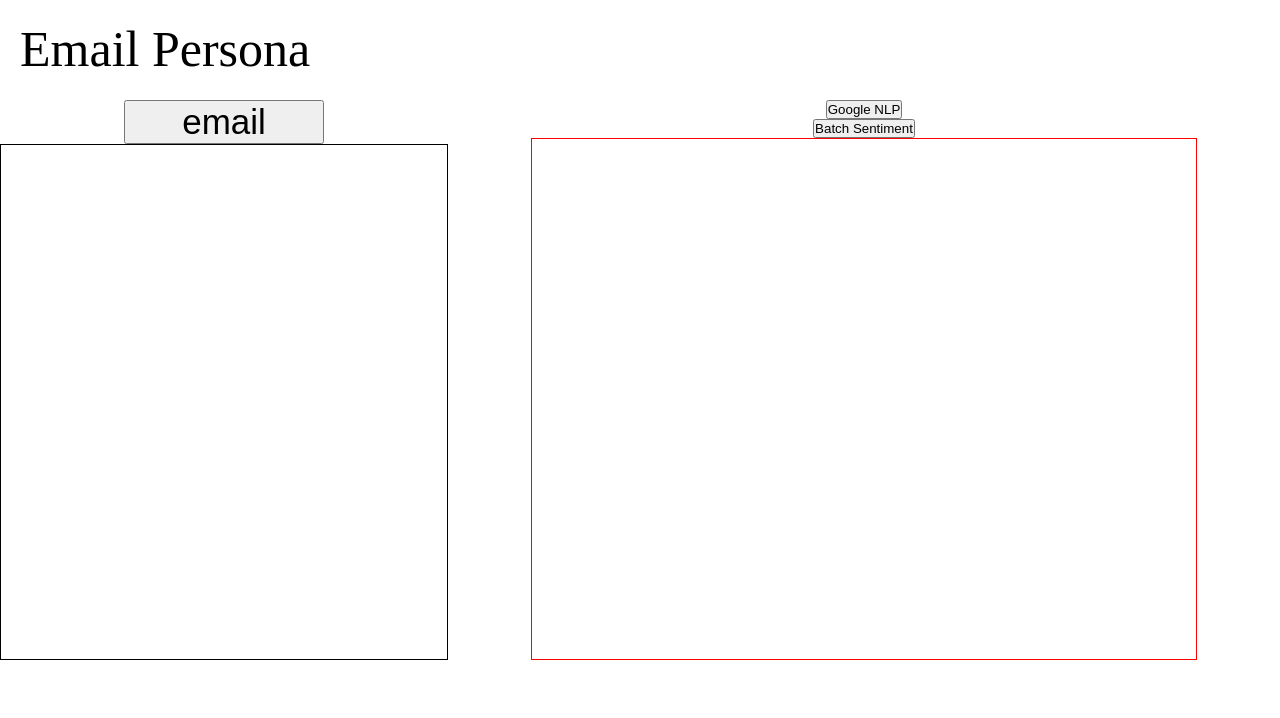
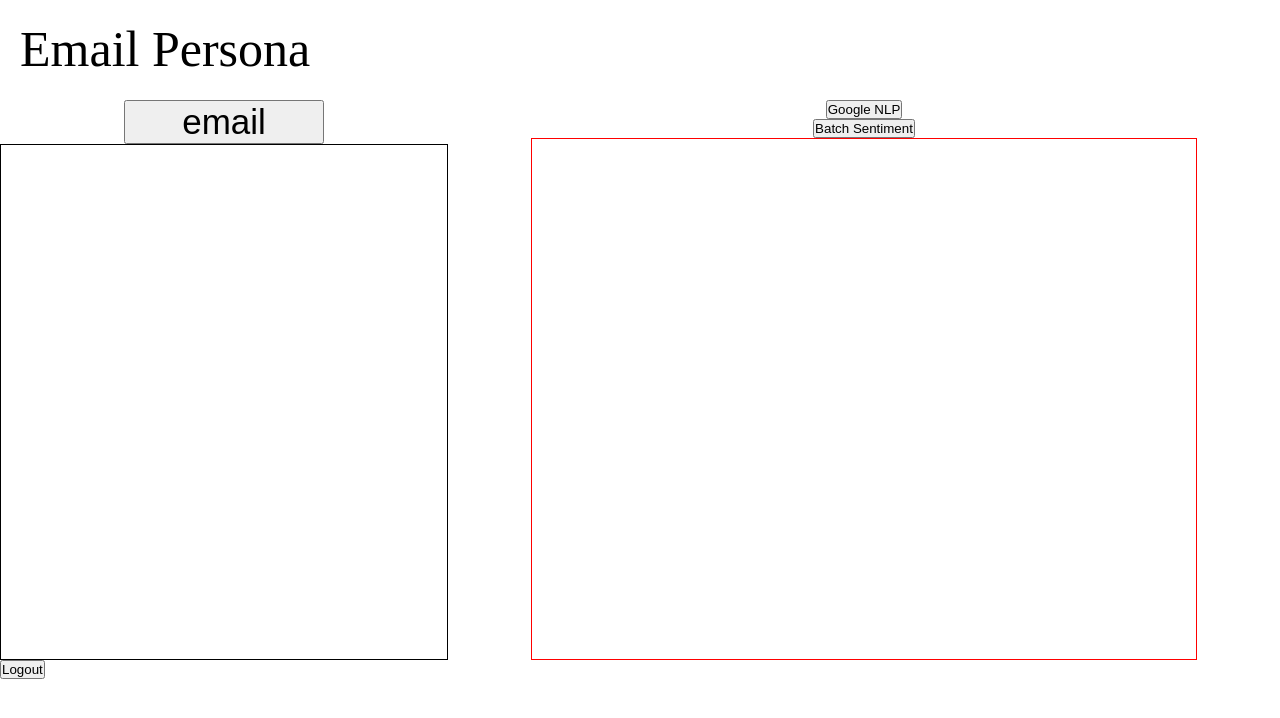
Before and after one commit to JoshGenereux/email-persona, a React (Create React App) app: page /Home in a window 1280 px wide. Shown: the top 718 px of the page. Built offline with nearby package versions, Linux system fonts and the light colour scheme.

Commit message:
got links working from login to home

```diff
--- a/src/App.css
+++ b/src/App.css
@@ -1,10 +1,3 @@
-.App {
-  width: 100vw;
-  height: 100vh;
-  display: flex;
-  flex-direction: column;
-}
-
 * {
   padding: 0;
   margin: 0;
--- a/src/components/home/Home.js
+++ b/src/components/home/Home.js
@@ -1,4 +1,5 @@
 import { useEffect, useState } from 'react';
+import { Link } from 'react-router-dom';
 import axios from 'axios';
 import Header from '../header/Header';
 import styles from './home.module.scss';
@@ -124,7 +125,7 @@ function Home() {
   };
 
   return (
-    <div className="App">
+    <div className={styles.App}>
       <Header />
       <div className={styles.container}>
         <div className={styles.left}>
@@ -192,6 +193,9 @@ function Home() {
           </div>
         </div>
       </div>
+      <Link to="/">
+        <button>Logout</button>
+      </Link>
     </div>
   );
 }
--- a/src/components/login/Login.js
+++ b/src/components/login/Login.js
@@ -1,10 +1,20 @@
 import React from 'react';
 import styles from './login.module.scss';
+import { Link } from 'react-router-dom';
+import Home from '../home/Home';
 
 const Login = () => {
+  const handleHomeButton = () => {
+    console.log('home');
+  };
+
   return (
     <div className={styles.loginPage}>
-      <div className={styles.loginContainer}></div>
+      <div className={styles.loginContainer}>
+        <Link to="Home">
+          <button onClick={handleHomeButton}>Home</button>
+        </Link>
+      </div>
     </div>
   );
 };
```
